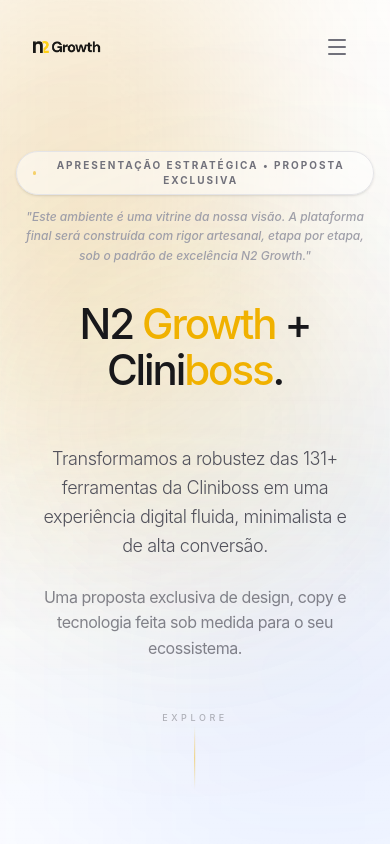
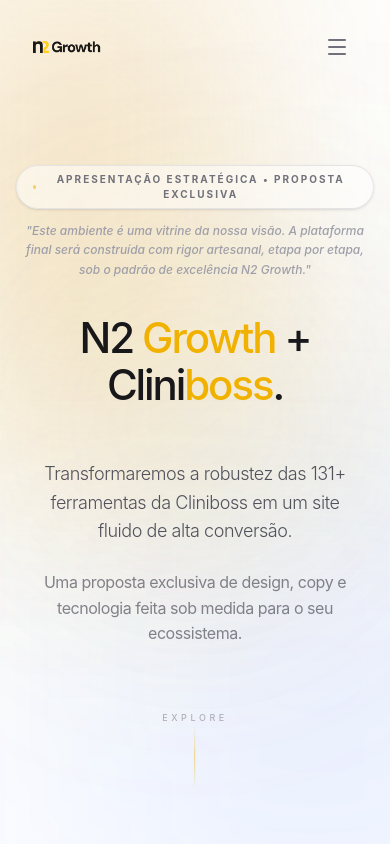
Before and after one commit to brenoggg1234-prog/propostan2growth, a React (Vite) app: page / in a window 390 px wide. Shown: the top 844 px of the page. Built offline with nearby package versions, Linux system fonts and the light colour scheme.

Commit message:
copy: atualizacao de texto na hero section

```diff
--- a/src/App.tsx
+++ b/src/App.tsx
@@ -198,8 +198,8 @@
             transition={{ duration: 1, delay: 0.6 }}
             className="text-zinc-600 text-center max-w-[650px] md:max-w-[850px] mb-8 sm:mb-10 text-[18px] sm:text-[18px] md:text-[21px] leading-[1.6] font-light tracking-tight opacity-90 px-4 sm:px-6 mt-6 md:mt-10"
           >
-            Transformamos a robustez das 131+ ferramentas da Cliniboss <br className="hidden md:block" />
-            em uma experiência digital fluida, minimalista e de alta conversão.
+            Transformaremos a robustez das 131+ ferramentas da Cliniboss <br className="hidden md:block" />
+            em um site fluido de alta conversão.
 
             <span className="block mt-6 text-[16px] md:text-[19px] opacity-70 font-normal">
               Uma proposta exclusiva de design, copy e tecnologia feita sob <br className="hidden md:block" />
```
